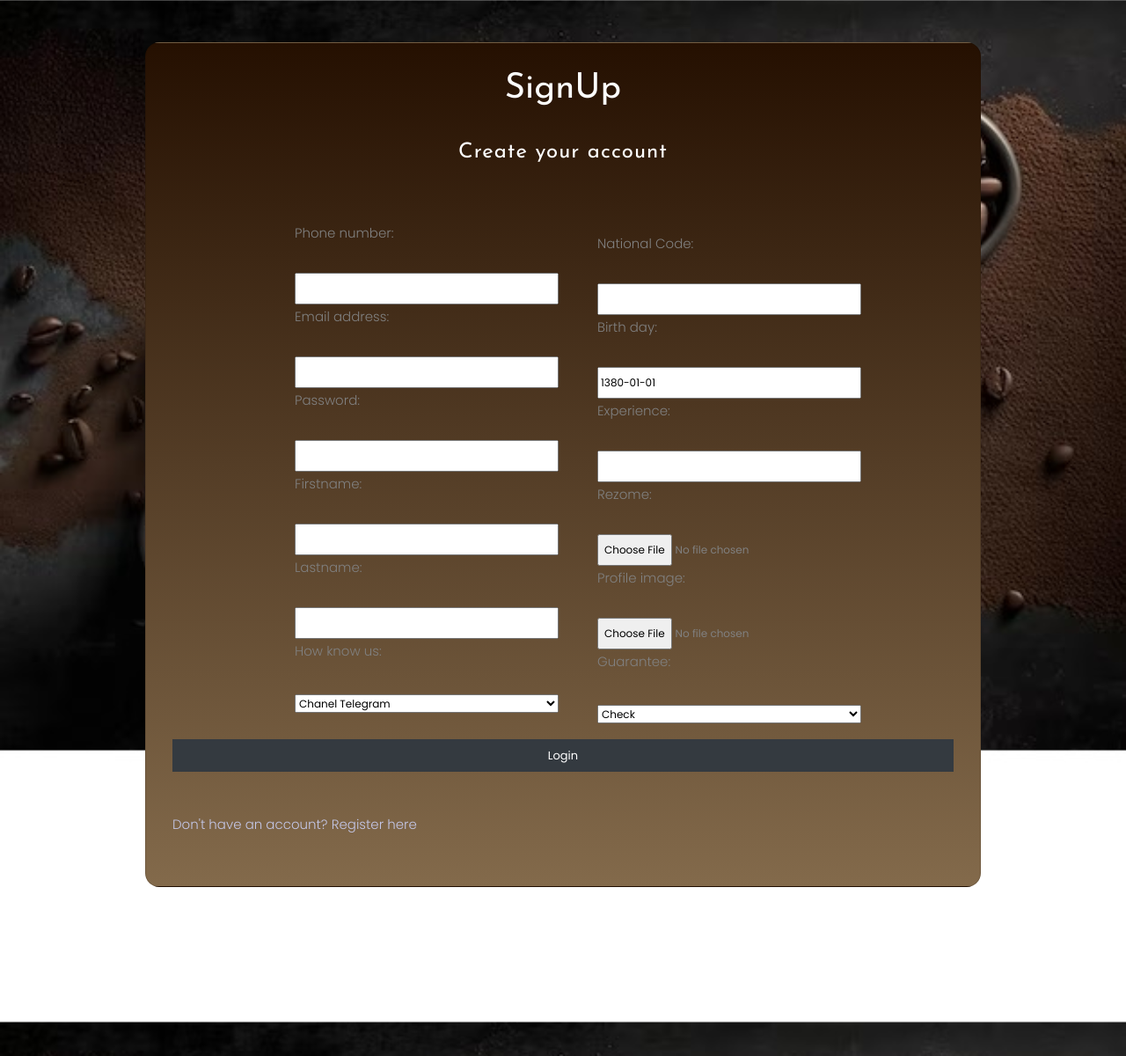
After one commit to shimaAryan/CafeProject, a Django app: page /account/staff_sign_up/ in a window 1280 px wide. The commit adds this page. Shown: the whole page at 88% size. Run offline with Django 4.2, Linux system fonts and the light colour scheme.

Commit message:
fix:debuging

```diff
--- /dev/null
+++ b/account/templates/account/staff_sign_up.html
@@ -0,0 +1,142 @@
+{% extends 'base_account.html' %}
+{% load static %}
+{% block title %}SignUp{% endblock %}
+  {% block content %}
+    <!-- END nav -->
+     <div class="container py-5">
+         <div class="row d-flex justify-content-center align-items-center">
+             <div class="card col-md-10" style="border-radius: 1rem; height: 120vh; background: linear-gradient(to bottom, #251001, #836a4b);">
+                 <form action="{% url 'account:User_signup' %}" method="post" class=" col-md-6 col-lg-12" enctype="multipart/form-data">
+                     {% csrf_token %}
+                     <div class="d-flex justify-content-center m-4 pb-1">
+                         <i class="fas fa-cubes fa-2x me-3"></i>
+                         <span class="h1 fw-bold mb-0 ">SignUp</span>
+                     </div>
+                     <div class="d-flex  justify-content-center m-4 pb-1">
+                         <h4 class="fw-normal mb-3 pb-3 " style="letter-spacing: 1px;">Create your account</h4>
+                     </div>
+                     <div class="row justify-content-center m-0 p-0">
+                         <div class="col-md-4 mr-4 mb-4">
+                             <div class="form-outline mb-3">
+                                 <label class="form-label" for="form2Example17">{{ form.phonenumber.label_tag }}</label>
+                             </div>
+                             <div id="form2Example27" >
+                                 {{ form.phonenumber }}
+                             </div>
+                             <div class="form-outline mb-3">
+                                 <label class="form-label " for="form2Example17">{{ form.email.label_tag }}</label>
+                             </div>
+                             <div id="form2Example27" >
+                                 {{ form.email }}
+                             </div>
+                             <div class="form-outline mb-3">
+                                 <label class="form-label " for="form2Example17">{{ form.password.label_tag }}</label>
+                             </div>
+                             <div id="form2Example27" >
+                                 {{ form.password }}
+                             </div>
+                             <div class="form-outline mb-3">
+                                 <label class="form-label " for="form2Example17">{{ form.firstname.label_tag }}</label>
+                             </div>
+                             <div id="form2Example27" >
+                                 {{ form.firstname }}
+                             </div>
+                             <div class="form-outline mb-3">
+                                 <label class="form-label " for="form2Example17">{{ form.lastname.label_tag }}</label>
+                             </div>
+                             <div id="form2Example27" >
+                                 {{ form.lastname }}
+                             </div>
+                             <div class="form-outline mb-3">
+                                 <label class="form-label " for="form2Example17">{{ form.how_know_us.label_tag }}</label>
+                             </div>
+                             <div id="form2Example27" >
+                                 {{ form.how_know_us }}
+                             </div>
+                         </div>
+                         <div class="col-md-4 ml-4">
+                             <div class="form-outline mb-3">
+                                 <label class="form-label " for="form2Example17">{{ form.nationalcode.label_tag }}</label>
+                             </div>
+                             <div id="form2Example27" >
+                                 {{ form.nationalcode }}
+                             </div>
+                             <div class="form-outline mb-3">
+                                 <label class="form-label " for="form2Example17">{{ form.date_of_birth.label_tag }}</label>
+                             </div>
+                             <div id="form2Example27" >
+                                 {{ form.date_of_birth }}
+                             </div>
+                             <div class="form-outline mb-3">
+                                 <label class="form-label " for="form2Example17">{{ form.experience.label_tag }}</label>
+                             </div>
+                             <div id="form2Example27" >
+                                 {{ form.experience }}
+                             </div>
+                             <div class="form-outline mb-3">
+                                 <label class="form-label " for="form2Example17">{{ form.rezome.label_tag }}</label>
+                             </div>
+                             <div id="form2Example27" >
+                                 {{ form.rezome}}
+                             </div>
+                             <div class="form-outline mb-3">
+                                 <label class="form-label " for="form2Example17">{{ form.profile_image.label_tag }}</label>
+                             </div>
+                             <div id="form2Example27" >
+                                 {{ form.profile_image}}
+                             </div>
+                             <div class="form-outline mb-3">
+                                 <label class="form-label " for="form2Example17">{{ form.guarantee.label_tag }}</label>
+                             </div>
+                             <div id="form2Example27" >
+                                 {{ form.guarantee}}
+                             </div>
+                         </div>
+                     </div>
+                     <div class="pt-1 mb-4">
+                         <button class="btn btn-dark btn-lg btn-block" type="submit">Login</button>
+                     </div>
+                     <small class="form-text text-muted"><label>{{ form.password.help_text }}</label></small>
+                     <p class="mb-5 pb-lg-2" style="color: #c4c7e7;">Don't have an account? <a href="#!" style="color: #c4c7e7;">Register here</a></p>
+                 </form>
+             </div>
+         </div>
+     </div>
+  {% endblock %}
+
+  <script>
+		$(document).ready(function(){
+
+		var quantitiy=0;
+		   $('.quantity-right-plus').click(function(e){
+
+		        // Stop acting like a button
+		        e.preventDefault();
+		        // Get the field name
+		        var quantity = parseInt($('#quantity').val());
+
+		        // If is not undefined
+
+		            $('#quantity').val(quantity + 1);
+
+
+		            // Increment
+
+		    });
+
+		     $('.quantity-left-minus').click(function(e){
+		        // Stop acting like a button
+		        e.preventDefault();
+		        // Get the field name
+		        var quantity = parseInt($('#quantity').val());
+
+		        // If is not undefined
+
+		            // Increment
+		            if(quantity>0){
+		            $('#quantity').val(quantity - 1);
+		            }
+		    });
+
+		});
+	</script>
--- a/account/urls.py
+++ b/account/urls.py
@@ -3,7 +3,8 @@ from . import views
 
 app_name = 'account'
 urlpatterns = [
-    path('sign_up/', views.StaffSignUpView.as_view(), name='User_signup'),
+    path('staff_sign_up/', views.StaffSignUpView.as_view(), name='Staff_signup'),
+    path('customer_sign_up/', views.CustomerSignUpView.as_view(), name='Customer_signup'),
     path('login/', views.UserLoginView.as_view(), name='User_login'),
     path('logout/', views.UserLogoutView.as_view(), name='User_logout'),
     path('index/', views.IndexView.as_view(), name='index'),
--- a/account/views.py
+++ b/account/views.py
@@ -5,13 +5,13 @@ from django.http import HttpResponse
 from django.shortcuts import redirect
 from django.urls import reverse, reverse_lazy
 from django.views.generic import TemplateView, CreateView
-from .forms import CustomAuthenticationForm
-from .models import Staff
+from .forms import CustomAuthenticationForm, UserRegisterForm
+from .models import Staff, CustomUser
 
 
 class StaffSignUpView(CreateView):
     model = Staff
-    template_name = 'account/sign_up.html'
+    template_name = 'account/staff_sign_up.html'
     success_url = reverse_lazy('account:User_login')
     fields = ("phonenumber", "email", "firstname", "lastname", "password", "nationalcode", "date_of_birth",
               "experience", "rezome", "profile_image", "guarantee", "how_know_us")
@@ -23,6 +23,24 @@ class StaffSignUpView(CreateView):
         user.save()
         # Add the Staff user to a group
         group, created = Group.objects.get_or_create(name="staff")
+        user.groups.add(group)
+        return super().form_valid(form)
+
+
+class CustomerSignUpView(CreateView):
+    model = CustomUser
+    template_name = 'account/customer_sign_up.html'
+    success_url = reverse_lazy('account:User_login')
+    fields = ("phonenumber", "email", "firstname", "lastname", "password", "how_know_us")
+
+
+    def form_valid(self, form):
+        user = form.save(commit=False)
+        password = form.cleaned_data['password']
+        user.set_password(password)
+        user.save()
+        # Add the Staff user to a group
+        group, created = Group.objects.get_or_create(name="Customer")
         user.groups.add(group)
         return super().form_valid(form)
 
@@ -42,7 +60,6 @@ class UserLoginView(LoginView):
         elif user.is_staff:
             return redirect(reverse('cafe:home'))
         else:
-            print("4" * 35)
             return redirect(reverse('account:User_login'))
 
     def form_invalid(self, form):
```
Also changed, not shown: cafe/templates/home.html (+1 -38 lines), account/templates/account/customer_sign_up.html (renamed from account/templates/account/sign_up.html), images/images/۲.jpg (deleted), images/images/۲_52iyPpS.jpg (deleted), images/images/۲_E2i9pJo.jpg (deleted), images/images/۲_ppBQWL6.jpg (deleted), images/images/۲_y53FcGO.jpg (deleted), 5 other files.
